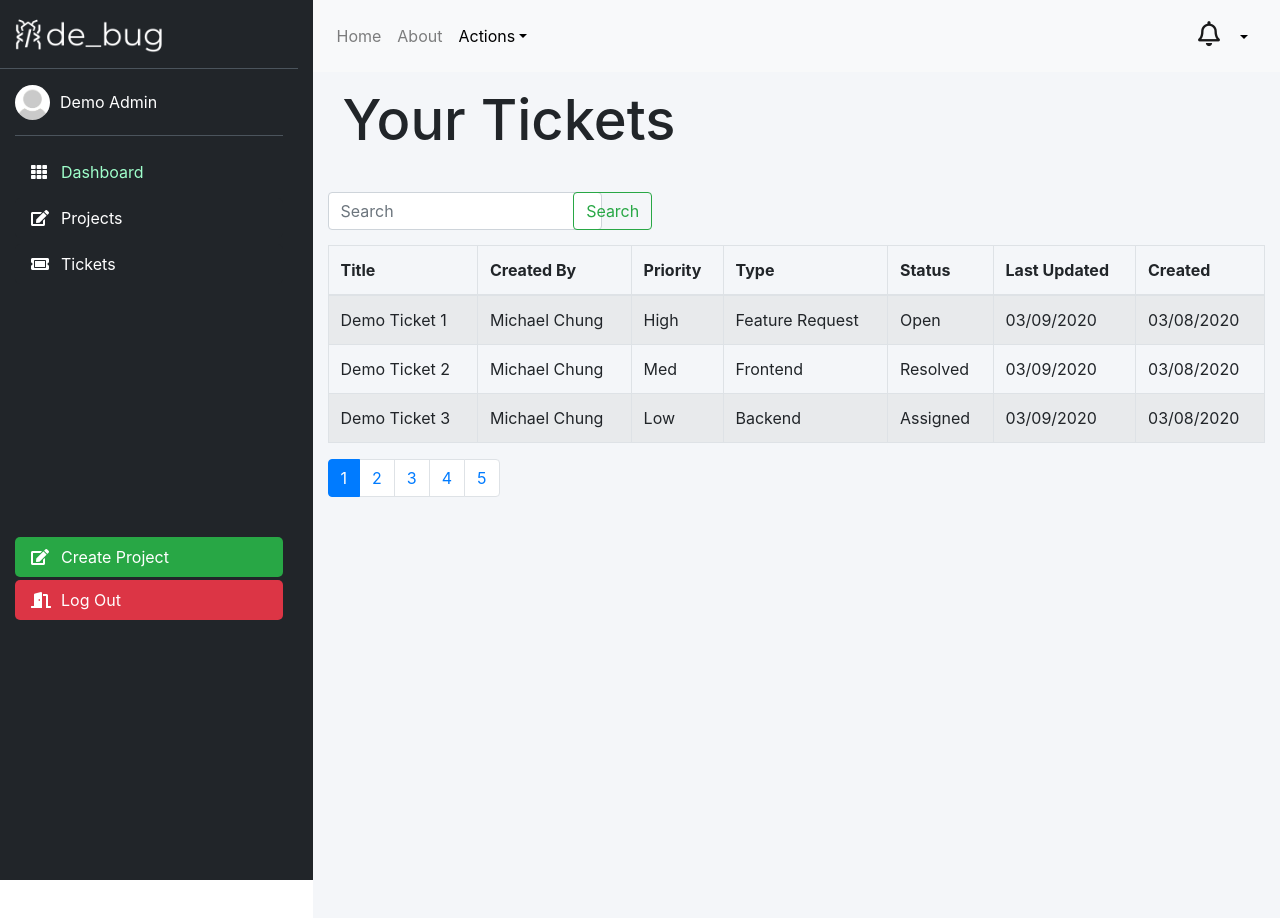
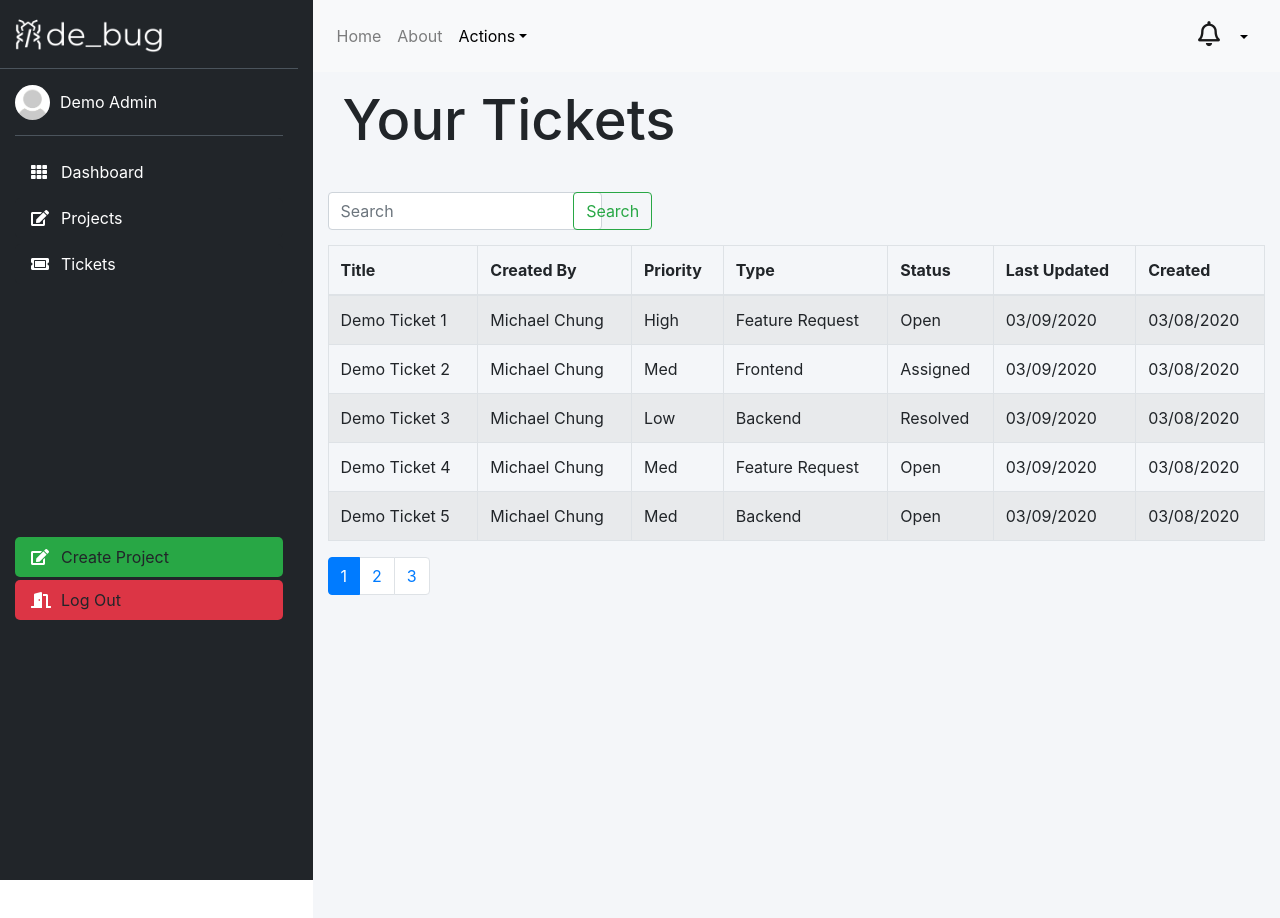
Before and after one commit to MichaelChung123/bug-tracker, a React (Create React App) app: page /admin/tickets/all in a window 1280 px wide. Shown: the top 918 px of the page. Built offline with nearby package versions, Linux system fonts and the light colour scheme.

Commit message:
pagination count working

```diff
--- a/package.json
+++ b/package.json
@@ -8,6 +8,7 @@
     "@testing-library/user-event": "^7.1.2",
     "bootstrap": "^4.4.1",
     "express": "^4.17.1",
+    "moment": "^2.24.0",
     "pg": "^7.18.2",
     "react": "^16.12.0",
     "react-bootstrap": "^1.0.0-beta.17",
--- a/src/App.js
+++ b/src/App.js
@@ -1,11 +1,9 @@
 import React, { Component } from 'react';
 import 'bootstrap/dist/css/bootstrap.min.css';
-import { BrowserRouter as Router, Switch, Route } from 'react-router-dom';
+import { BrowserRouter as Router, Route } from 'react-router-dom';
 import { Row, Col, Container } from 'react-bootstrap';
 import Login from './components/Login';
 import SelectDemoUser from './components/SelectDemoUser';
-import AdminHome from './components/admin/index';
-import UserHome from './components/user/index';
 import Projects from './components/admin/Projects';
 import Tickets from './components/admin/tickets/Tickets';
 import SideBar from './components/sidebar/Sidebar';
--- a/src/components/admin/Dashboard.jsx
+++ b/src/components/admin/Dashboard.jsx
@@ -1,6 +1,4 @@
 import React, { Component } from 'react';
-import SideBar from '../sidebar/Sidebar';
-import TopNav from '../navbar/TopNav';
 import { Row, Col, Container } from 'react-bootstrap';
 import '../../styles/DashboardStyle.css';
 
--- a/src/components/admin/Projects.jsx
+++ b/src/components/admin/Projects.jsx
@@ -1,6 +1,6 @@
-import React, { Component } from 'react';
+import React from 'react';
 import SideBar from '../sidebar/Sidebar';
-import { Row, Col, Container } from 'react-bootstrap';
+import { Col, Container } from 'react-bootstrap';
 import '../../styles/style.css';
 
 const Projects = () => {
--- a/src/components/admin/tickets/Tickets.jsx
+++ b/src/components/admin/tickets/Tickets.jsx
@@ -1,14 +1,26 @@
 import React, { Component } from 'react';
 import { Row, Col, Container, Table, Form, FormControl, Button, Pagination } from 'react-bootstrap';
 import '../../../styles/TicketStyle.css';
+// import moment from 'moment';
 
 class Tickets extends Component {
     constructor(props) {
         super(props);
         this.state = {
+            activePage: 1,
+            items: [],
+            titles: [
+                'Title',
+                'Created By',
+                'Priority',
+                'Type',
+                'Status',
+                'Last Updated',
+                'Created'
+            ],
             tickets: [
                 {
-                    title:'Demo Ticket 1',
+                    title: 'Demo Ticket 1',
                     creator: 'Michael Chung',
                     priority: 'High',
                     type: 'Feature Request',
@@ -17,7 +29,7 @@ class Tickets extends Component {
                     createdDate: '03/08/2020'
                 },
                 {
-                    title:'Demo Ticket 2',
+                    title: 'Demo Ticket 2',
                     creator: 'Michael Chung',
                     priority: 'Med',
                     type: 'Frontend',
@@ -26,7 +38,7 @@ class Tickets extends Component {
                     createdDate: '03/08/2020'
                 },
                 {
-                    title:'Demo Ticket 3',
+                    title: 'Demo Ticket 3',
                     creator: 'Michael Chung',
                     priority: 'Low',
                     type: 'Backend',
@@ -35,7 +47,7 @@ class Tickets extends Component {
                     createdDate: '03/08/2020'
                 },
                 {
-                    title:'Demo Ticket 4',
+                    title: 'Demo Ticket 4',
                     creator: 'Michael Chung',
                     priority: 'Med',
                     type: 'Feature Request',
@@ -44,7 +56,7 @@ class Tickets extends Component {
                     createdDate: '03/08/2020'
                 },
                 {
-                    title:'Demo Ticket 5',
+                    title: 'Demo Ticket 5',
                     creator: 'Michael Chung',
                     priority: 'Med',
                     type: 'Backend',
@@ -56,7 +68,32 @@ class Tickets extends Component {
         }
     }
 
+    pageClick = (number) => {
+        console.log('page click', number);
+    }
+
+    createPagination = () => {
+        let pageCount = Math.ceil(this.state.tickets.length / 2);
+
+        for (let number = 1; number <= pageCount; number++) {
+            let newPage =
+                <Pagination.Item key={number} onClick={() => this.pageClick(number)} active={number === this.state.activePage}>
+                    {number}
+                </Pagination.Item>
+
+            this.setState(prevState => ({
+                items: [...prevState.items, newPage]
+                // items: [...prevState.items, 'newPage']
+            }))
+        }
+    }
+
+    componentDidMount() {
+        this.createPagination();
+    }
+
     render() {
+        console.log(this.state.items);
         return (
             <Container className='all-tickets-container'>
                 <Row className='tickets-title'>
@@ -78,48 +115,37 @@ class Tickets extends Component {
                     <Table striped bordered hover>
                         <thead>
                             <tr>
-                                <th>Title</th>
-                                <th>Created By</th>
-                                <th>Priority</th>
-                                <th>Type</th>
-                                <th>Status</th>
-                                <th>Last Updated</th>
-                                <th>Created</th>
+                                {
+                                    this.state.titles.map((title) => {
+                                        return (
+                                            <th>{title}</th>
+                                        )
+                                    })
+                                }
                             </tr>
                         </thead>
                         <tbody>
-                            <tr>
-                                <td>Demo Ticket 1</td>
-                                <td>Michael Chung</td>
-                                <td>High</td>
-                                <td>Feature Request</td>
-                                <td>Open</td>
-                                <td>03/09/2020</td>
-                                <td>03/08/2020</td>
-                            </tr>
-                            <tr>
-                                <td>Demo Ticket 2</td>
-                                <td>Michael Chung</td>
-                                <td>Med</td>
-                                <td>Frontend</td>
-                                <td>Resolved</td>
-                                <td>03/09/2020</td>
-                                <td>03/08/2020</td>
-                            </tr>
-                            <tr>
-                                <td>Demo Ticket 3</td>
-                                <td>Michael Chung</td>
-                                <td>Low</td>
-                                <td>Backend</td>
-                                <td>Assigned</td>
-                                <td>03/09/2020</td>
-                                <td>03/08/2020</td>
-                            </tr>
+                            {
+                                this.state.tickets.map((ticket, key) => {
+                                    return (
+                                        <TicketListRow
+                                            title={ticket.title}
+                                            creator={ticket.creator}
+                                            priority={ticket.priority}
+                                            type={ticket.type}
+                                            status={ticket.status}
+                                            updatedDate={ticket.updatedDate}
+                                            createdDate={ticket.createdDate}
+                                        // key={key}
+                                        />
+                                    );
+                                })
+                            }
                         </tbody>
                     </Table>
 
                     <Pagination>
-                        {items}
+                        {this.state.items}
                     </Pagination>
                 </Row>
             </Container>
@@ -127,26 +153,23 @@ class Tickets extends Component {
     }
 }
 
-let active = 1;
-let items = [];
-
-const pageClick = () => {
-    console.log('page click');
+class TicketListRow extends React.Component {
+    render() {
+        return (
+            <tr>
+                <td>{this.props.title}</td>
+                <td>{this.props.creator}</td>
+                <td>{this.props.priority}</td>
+                <td>{this.props.type}</td>
+                <td>{this.props.status}</td>
+                <td>{this.props.updatedDate}</td>
+                <td>{this.props.createdDate}</td>
+            </tr>
+        );
+    }
 }
 
-for (let number = 1; number <= 5; number++) {
-    items.push(
-        <Pagination.Item key={number} onClick={pageClick} active={number === active}>
-            {number}
-        </Pagination.Item>,
-    );
-}
-
-// class TicketPages extends React.Component {
-//     pageClick = () => {
-
-//     }
-
+// class Pages extends React.Component {
 //     render() {
 //         return (
 
--- a/src/components/navbar/TopNav.jsx
+++ b/src/components/navbar/TopNav.jsx
@@ -1,7 +1,6 @@
 import React from 'react';
 import { Nav, NavDropdown, Navbar, ListGroup } from 'react-bootstrap';
 import '../../styles/NavBarStyle.css';
-import img from '../sidebar/default-user.jpg';
 
 class TopNav extends React.Component {
     render() {
--- a/src/components/sidebar/Sidebar.jsx
+++ b/src/components/sidebar/Sidebar.jsx
@@ -1,8 +1,7 @@
 import React from 'react';
-import { useState } from 'react';
 import styled from 'styled-components';
-import { BrowserRouter as Router, Route, Link, withRouter } from "react-router-dom";
-import { Row, Col, Container, Image, Nav, NavDropdown, Button, Accordion, Card } from 'react-bootstrap';
+import { BrowserRouter as Link, withRouter } from "react-router-dom";
+import { Row, Col, Container, Image, Accordion, Card } from 'react-bootstrap';
 import SidebarLogo from './de_bug-logo.png';
 import UserIcon from './default-user.jpg';
 import '../../styles/SideBarStyle.css';
@@ -120,7 +119,7 @@ class SideNav extends React.Component {
             <Container className='side-bar-container' style={SideNavStyle} fluid='true'>
                 <Row className='side-bar-logo'>
                     <Col xs={4}>
-                        <a href='/demo/admin/home/index'>
+                        <a href='/admin/home/index'>
                             <Image src={SidebarLogo} />
                         </a>
                     </Col>
@@ -128,7 +127,7 @@ class SideNav extends React.Component {
 
                 <Row className='side-bar-user'>
                     <Image src={UserIcon} roundedCircle />
-                    <a href='/demo/admin/home/index'>Demo Admin</a>
+                    <a href='/admin/home/index'>Demo Admin</a>
                 </Row>
                 {
                     items.map((item) => {
@@ -261,7 +260,7 @@ class NavItem extends React.Component {
                                     <Col xs={10} sm={10} md={10} lg={10}>
 
                                         <Link to={this.props.path} onClick={this.handleClick}>
-                                            {this.props.name}
+                                            <a>{this.props.name}</a>
                                         </Link>
                                     </Col>
                                 </Row>
@@ -274,10 +273,6 @@ class NavItem extends React.Component {
 }
 
 
-
-const NavIcon = styled.div`
-            `;
-
 class NavAction extends React.Component {
     handleClick = () => {
         const { path, onItemClick } = this.props;
@@ -285,7 +280,6 @@ class NavAction extends React.Component {
     }
 
     render() {
-        const { active } = this.props;
         return (
             <Container className='action-container' style={this.props.color} >
                 <Row>
--- a/src/styles/SideBarStyle.css
+++ b/src/styles/SideBarStyle.css
@@ -38,14 +38,18 @@ body {
 /* Side Bar Content */
 .side-bar-container {}
 
+/* #root > div > div > div.col-lg-3.col-md-3.col-sm-3.col-3 > div > div:nth-child(3) > div {
+
+} */
+
+.sc-bdVaJa {
+    color: white;
+}
+
 .sc-bdVaJa:hover {
     background-color: rgba(255, 255, 255, .1);
     color: #fff;
 }
-
-/* #root > div > div > div.col-lg-3.col-md-3.col-sm-3.col-3 > div > div:nth-child(4) > div > div > div.card-header {
-    padding: 8px 16px;
-} */
 
 .side-bar-card-header {
     height: 40px;
```
Also changed, not shown: src/styles/assets/imgs/React App_files/1.chunk.js, 1 other file (tests, documents, lock files or other folders).
